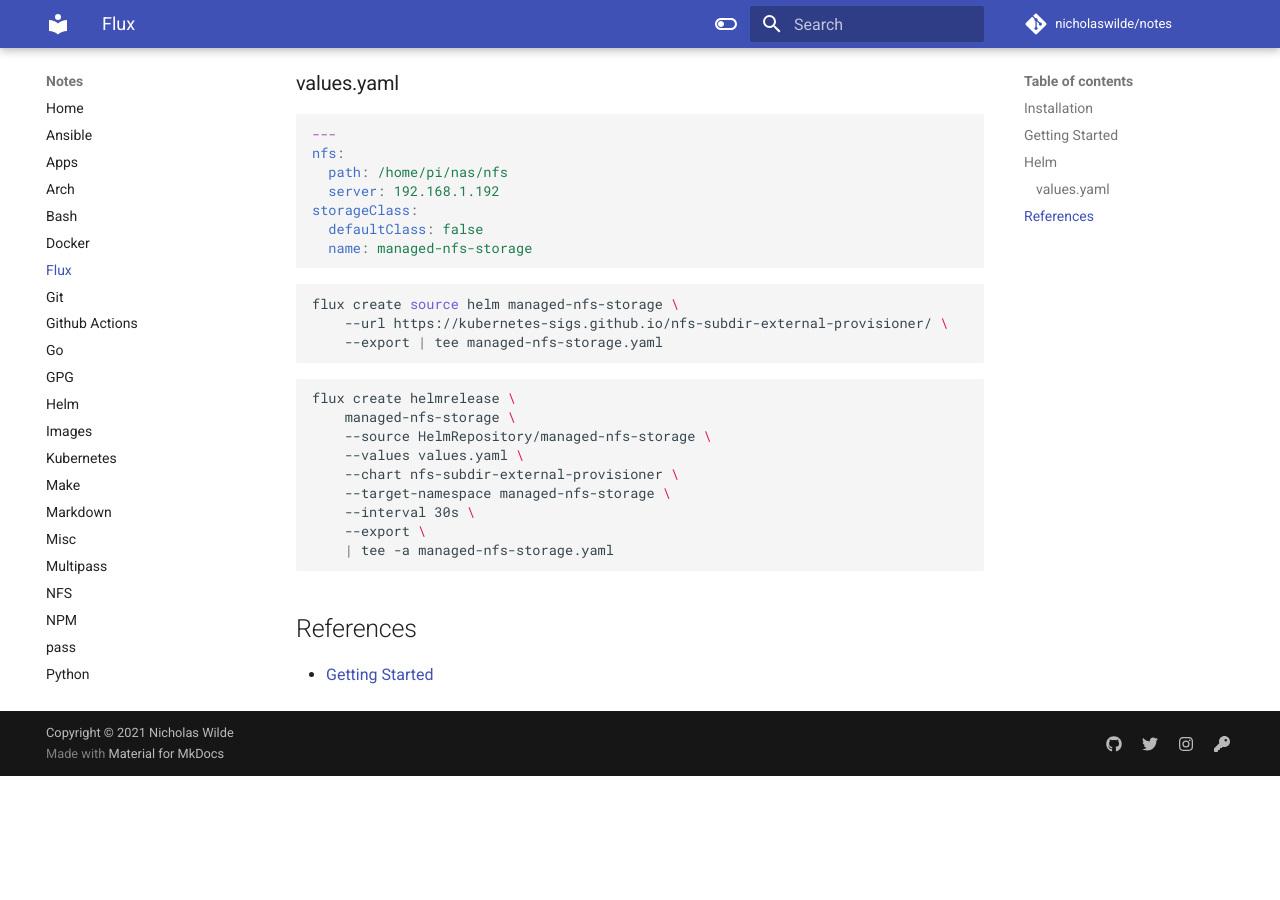
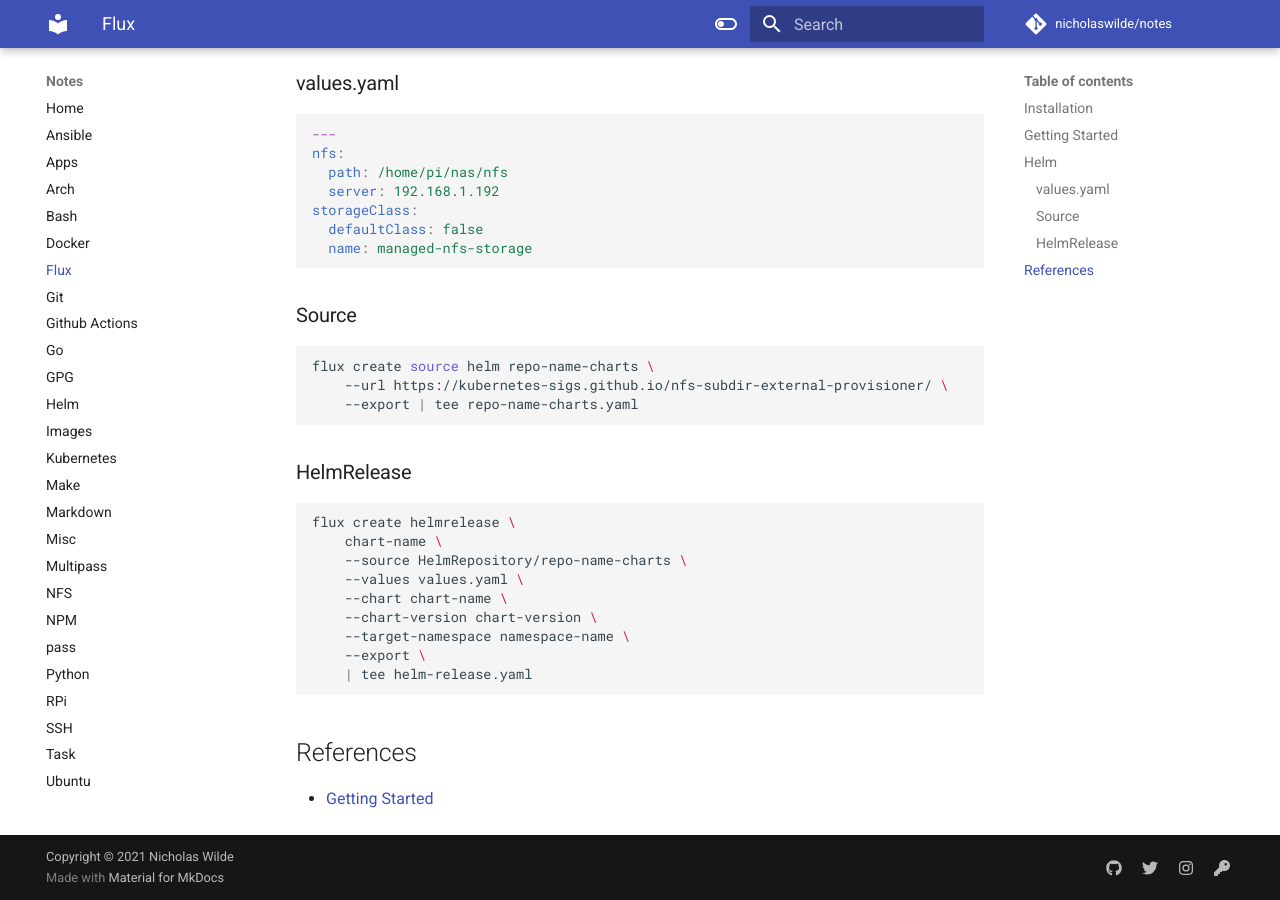
Before and after one commit to nicholaswilde/notes, an MkDocs documentation site: the page built from docs/flux.md, in a window 1280 px wide and 900 px high, scrolled down 810 px. Built offline with MkDocs 1.6.1 and Material for MkDocs 9.7.7, drawn with Linux system fonts in a browser that asks for light colours; comment, search, counter and statistics services are not loaded; before the commit the page ends 1586 px from its top, so only the background shows below that.

Commit message:
Changed helm parameters
Signed-off-by: Nicholas Wilde <ncwilde43@gmail.com>

````diff
--- a/docs/flux.md
+++ b/docs/flux.md
@@ -48,22 +48,26 @@
   name: managed-nfs-storage
 ```
 
+### Source
+
 ```shell
-flux create source helm managed-nfs-storage \
+flux create source helm repo-name-charts \
     --url https://kubernetes-sigs.github.io/nfs-subdir-external-provisioner/ \
-    --export | tee managed-nfs-storage.yaml
+    --export | tee repo-name-charts.yaml
 ```
+
+### HelmRelease
 
 ```shell
 flux create helmrelease \
-    managed-nfs-storage \
-    --source HelmRepository/managed-nfs-storage \
+    chart-name \
+    --source HelmRepository/repo-name-charts \
     --values values.yaml \
-    --chart nfs-subdir-external-provisioner \
-    --target-namespace managed-nfs-storage \
-    --interval 30s \
+    --chart chart-name \
+    --chart-version chart-version \
+    --target-namespace namespace-name \
     --export \
-    | tee -a managed-nfs-storage.yaml
+    | tee helm-release.yaml
 ```
 
 ## References
````
